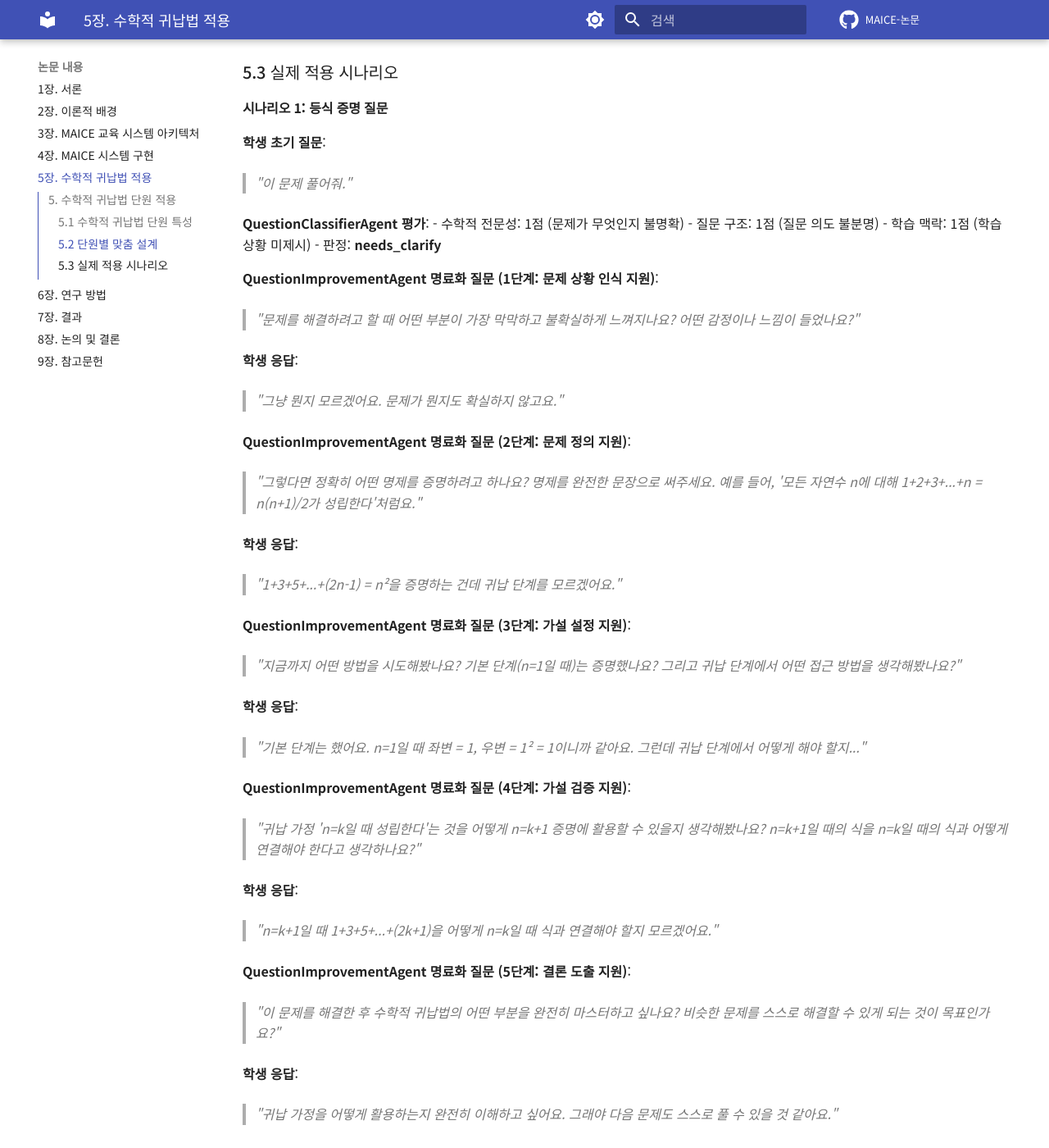
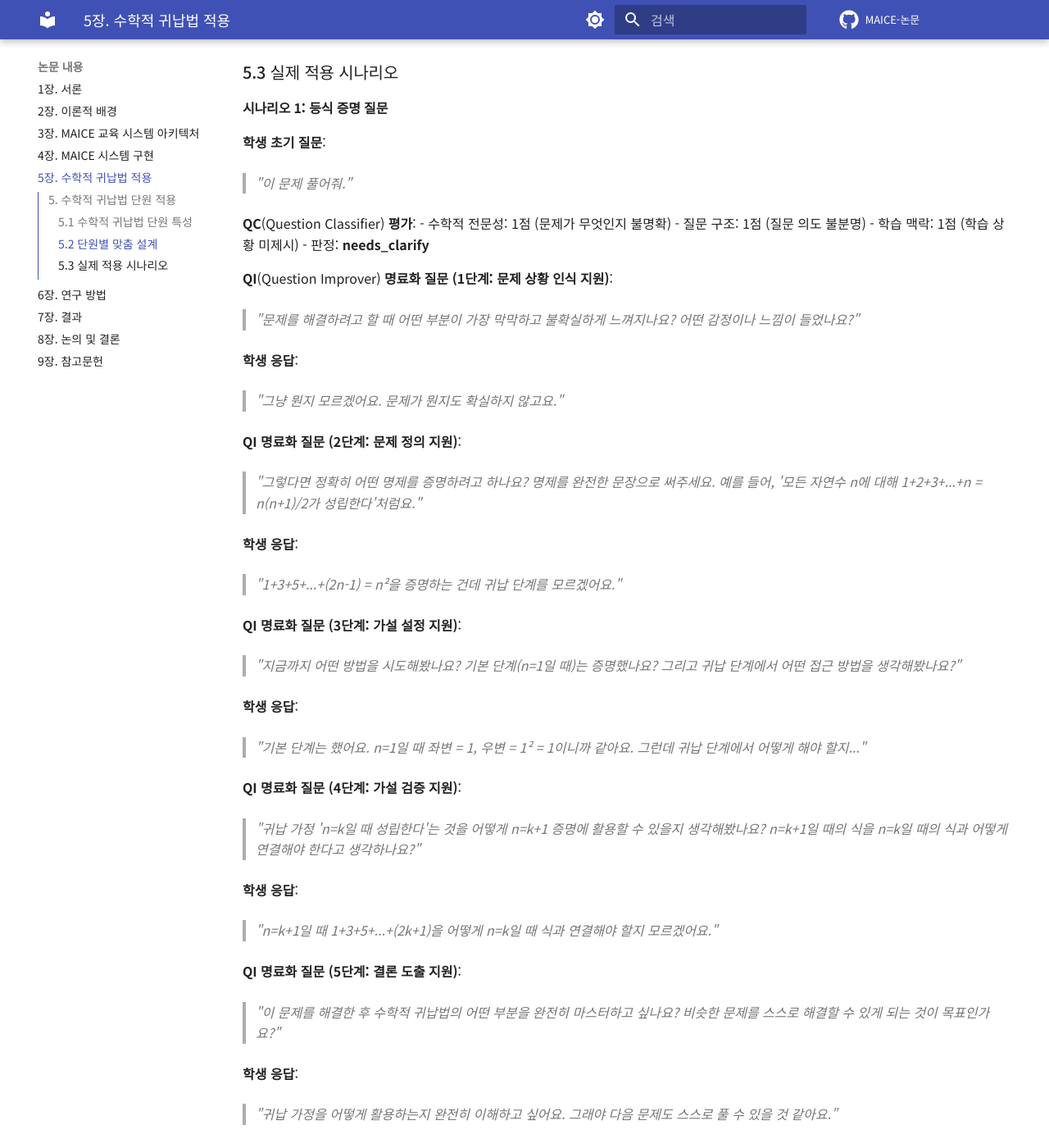
Before and after one commit to KimKyuBong/maice-paper-deploy, an MkDocs documentation site: the page built from docs/chapters/05-mathematical-induction-application.md, in a window 1280 px wide and 1400 px high, scrolled down 1409 px. Shown: the whole window at 82% size. Built offline with MkDocs 1.6.1 and Material for MkDocs 9.7.7, drawn with Linux system fonts in a browser that asks for light colours; comment, search, counter and statistics services are not loaded; some of the changed text lies outside the part shown.

Commit message:
수정: 5장 에이전트 이름을 약자로 통일
변경:
- QuestionClassifierAgent → QC
- QuestionImprovementAgent → QI
- AnswerGeneratorAgent → AG
- ObserverAgent → LO

전체 논문의 약자 사용 규칙과 일관성 확보

```diff
--- a/docs/chapters/05-mathematical-induction-application.md
+++ b/docs/chapters/05-mathematical-induction-application.md
@@ -80,49 +80,49 @@
 **학생 초기 질문**:
 > "이 문제 풀어줘."
 
-**QuestionClassifierAgent 평가**:
+**QC**(Question Classifier) **평가**:
 - 수학적 전문성: 1점 (문제가 무엇인지 불명확)
 - 질문 구조: 1점 (질문 의도 불분명)
 - 학습 맥락: 1점 (학습 상황 미제시)
 - 판정: **needs_clarify**
 
-**QuestionImprovementAgent 명료화 질문 (1단계: 문제 상황 인식 지원)**:
+**QI**(Question Improver) **명료화 질문 (1단계: 문제 상황 인식 지원)**:
 > "문제를 해결하려고 할 때 어떤 부분이 가장 막막하고 불확실하게 느껴지나요? 어떤 감정이나 느낌이 들었나요?"
 
 **학생 응답**:
 > "그냥 뭔지 모르겠어요. 문제가 뭔지도 확실하지 않고요."
 
-**QuestionImprovementAgent 명료화 질문 (2단계: 문제 정의 지원)**:
+**QI** **명료화 질문 (2단계: 문제 정의 지원)**:
 > "그렇다면 정확히 어떤 명제를 증명하려고 하나요? 명제를 완전한 문장으로 써주세요. 예를 들어, '모든 자연수 n에 대해 1+2+3+...+n = n(n+1)/2가 성립한다'처럼요."
 
 **학생 응답**:
 > "1+3+5+...+(2n-1) = n²을 증명하는 건데 귀납 단계를 모르겠어요."
 
-**QuestionImprovementAgent 명료화 질문 (3단계: 가설 설정 지원)**:
+**QI** **명료화 질문 (3단계: 가설 설정 지원)**:
 > "지금까지 어떤 방법을 시도해봤나요? 기본 단계(n=1일 때)는 증명했나요? 그리고 귀납 단계에서 어떤 접근 방법을 생각해봤나요?"
 
 **학생 응답**:
 > "기본 단계는 했어요. n=1일 때 좌변 = 1, 우변 = 1² = 1이니까 같아요. 그런데 귀납 단계에서 어떻게 해야 할지..."
 
-**QuestionImprovementAgent 명료화 질문 (4단계: 가설 검증 지원)**:
+**QI** **명료화 질문 (4단계: 가설 검증 지원)**:
 > "귀납 가정 'n=k일 때 성립한다'는 것을 어떻게 n=k+1 증명에 활용할 수 있을지 생각해봤나요? n=k+1일 때의 식을 n=k일 때의 식과 어떻게 연결해야 한다고 생각하나요?"
 
 **학생 응답**:
 > "n=k+1일 때 1+3+5+...+(2k+1)을 어떻게 n=k일 때 식과 연결해야 할지 모르겠어요."
 
-**QuestionImprovementAgent 명료화 질문 (5단계: 결론 도출 지원)**:
+**QI** **명료화 질문 (5단계: 결론 도출 지원)**:
 > "이 문제를 해결한 후 수학적 귀납법의 어떤 부분을 완전히 마스터하고 싶나요? 비슷한 문제를 스스로 해결할 수 있게 되는 것이 목표인가요?"
 
 **학생 응답**:
 > "귀납 가정을 어떻게 활용하는지 완전히 이해하고 싶어요. 그래야 다음 문제도 스스로 풀 수 있을 것 같아요."
 
-**QuestionImprovementAgent 최종 평가**:
+**QI** **최종 평가**:
 - 반성적 사고 5단계 모두 지원 완료
 - 충분히 명료화됨
 - 판정: **answerable**
-- AnswerGeneratorAgent로 전달
+- **AG**로 전달
 
-**AnswerGeneratorAgent 답변 생성**:
+**AG**(Answer Generator) **답변 생성**:
 > "좋은 질문입니다! 귀납 단계에서 n=k+1일 때를 증명하려면, 먼저 n=k+1일 때의 좌변을 써보세요:
 >
 > 좌변 = 1+3+5+...+(2k-1) + (2k+1)
@@ -166,13 +166,13 @@
 **학생 초기 질문**:
 > "2ⁿ > n 증명이 안 돼요."
 
-**QuestionClassifierAgent 평가**:
+**QC** **평가**:
 - 수학적 전문성: 2점 (문제는 제시했으나 증명 방법 미언급)
 - 질문 구조: 2점 (어디가 안 되는지 불분명)
 - 학습 맥락: 1점 (학습 단계 미제시)
 - 판정: **needs_clarify**
 
-**QuestionImprovementAgent 명료화 질문**:
+**QI** **명료화 질문**:
 > "2ⁿ > n을 수학적 귀납법으로 증명하는 거죠? 어느 단계에서 막혔나요?
 > 1) 기본 단계 (n=1일 때)
 > 2) 귀납 단계에서 어떻게 시작할지
@@ -181,12 +181,12 @@
 **학생 응답**:
 > "귀납 단계에서 2^(k+1) > k+1을 보여야 하는데 2^k > k에서 어떻게 가는지 모르겠어요."
 
-**QuestionImprovementAgent 재평가**:
+**QI** **재평가**:
 - 충분히 명료화됨
 - 부등식에서 귀납 가정 활용 전략 질문
 - 판정: **answerable**
 
-**AnswerGeneratorAgent 답변 생성**:
+**AG** **답변 생성**:
 > "부등식 증명에서 귀납 가정을 활용하는 핵심 전략을 알려드릴게요.
 >
 > 목표: 2^(k+1) > k+1을 보이기
```
Also changed, not shown: other parts of docs/chapters/05-mathematical-induction-application.md (+1 -1 lines).
